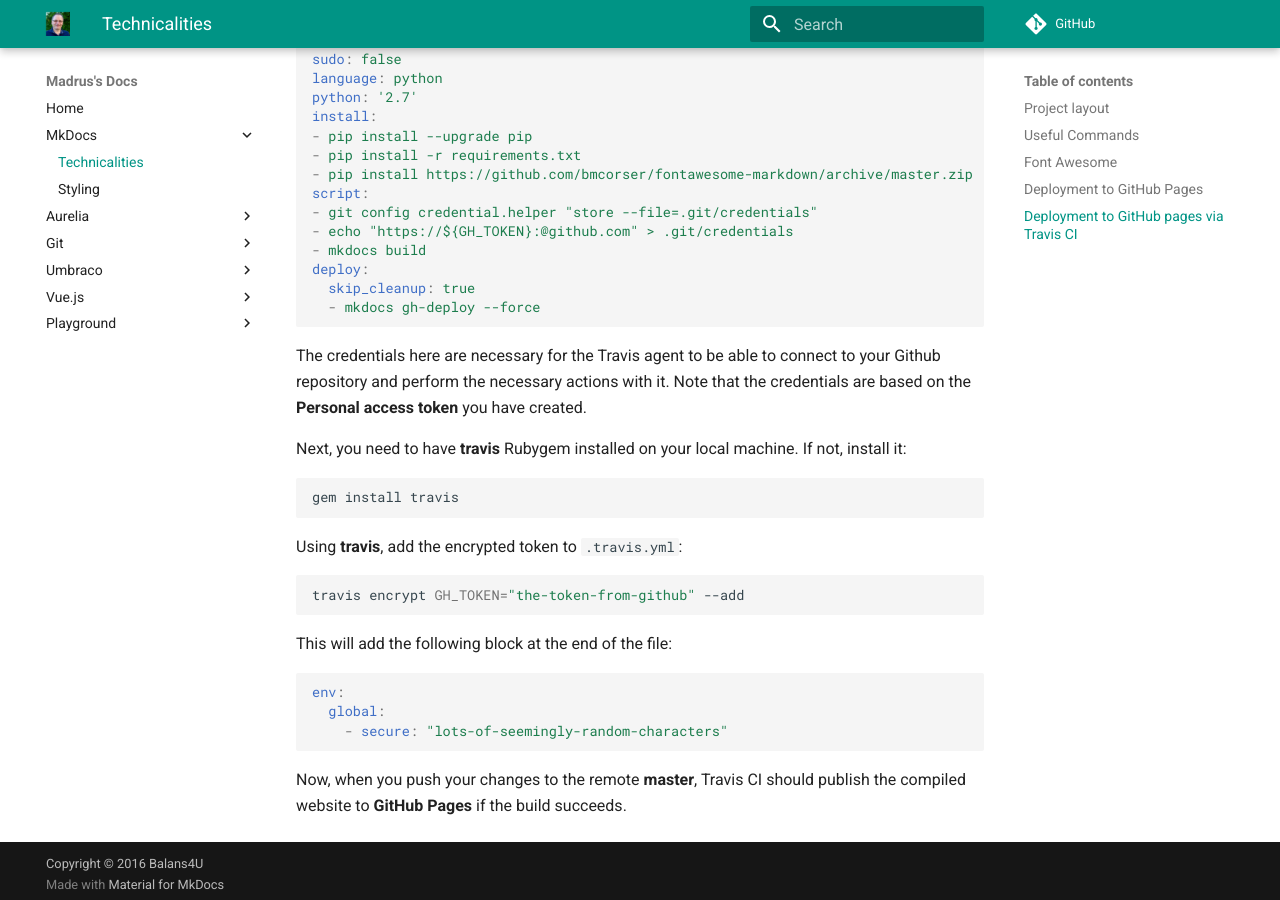
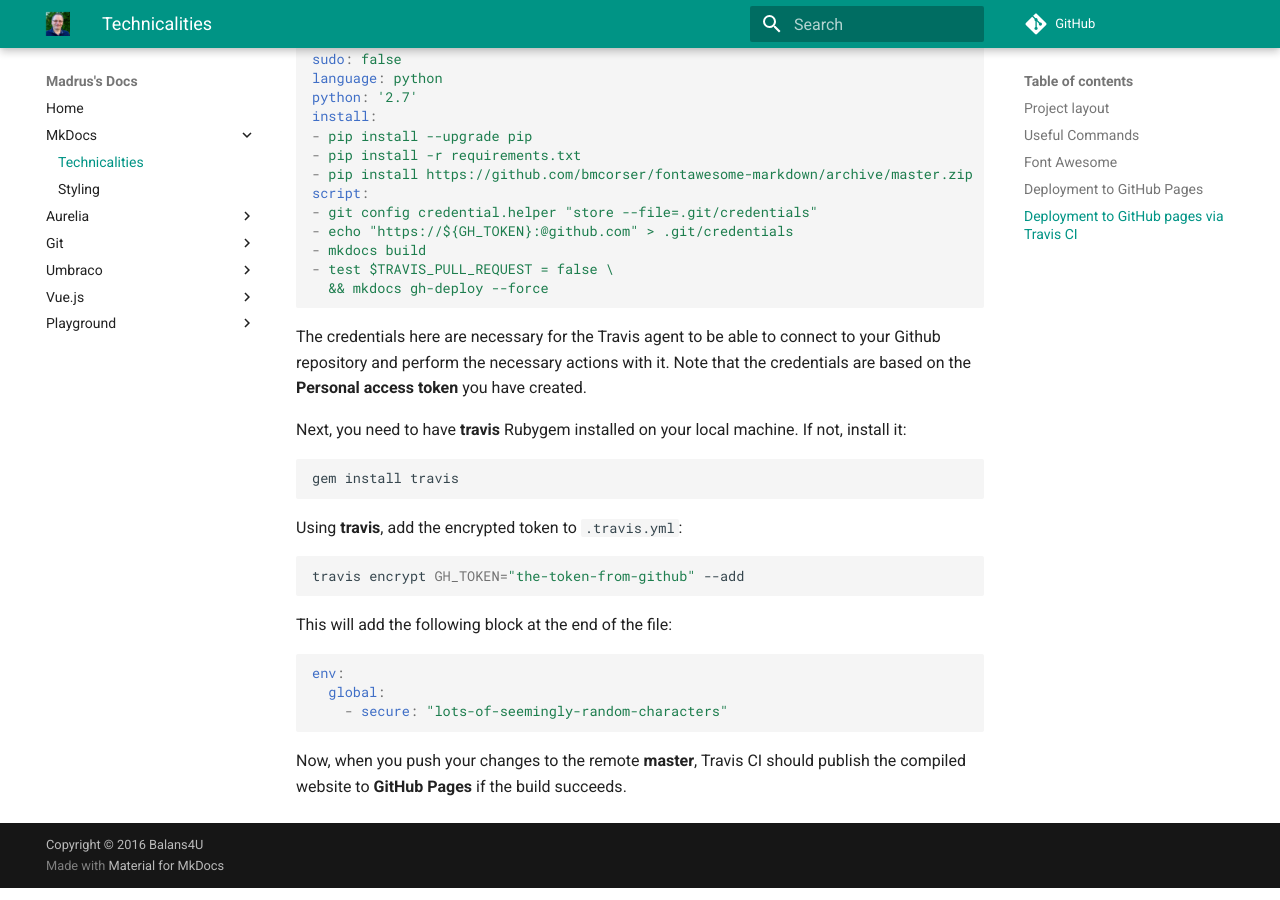
Before and after one commit to madrus/mdocs, an MkDocs documentation site: the page built from docs/mkdocs/technicalities.md, in a window 1280 px wide and 900 px high, scrolled down 2222 px. Built offline with MkDocs 1.6.1 and Material for MkDocs 9.7.7, drawn with Linux system fonts in a browser that asks for light colours; comment, search, counter and statistics services are not loaded; old or Windows-style settings are respelled for this version of MkDocs.

Commit message:
added deploy to build fase

````diff
--- a/docs/mkdocs/technicalities.md
+++ b/docs/mkdocs/technicalities.md
@@ -90,9 +90,8 @@ script:
 - git config credential.helper "store --file=.git/credentials"
 - echo "https://${GH_TOKEN}:@github.com" > .git/credentials
 - mkdocs build
-deploy:
-  skip_cleanup: true
-  - mkdocs gh-deploy --force
+- test $TRAVIS_PULL_REQUEST = false \
+  && mkdocs gh-deploy --force
 ```
 
 The credentials here are necessary for the Travis agent to be able to connect to your Github repository and perform the necessary actions with it. Note that the credentials are based on the **Personal access token** you have created.
````
